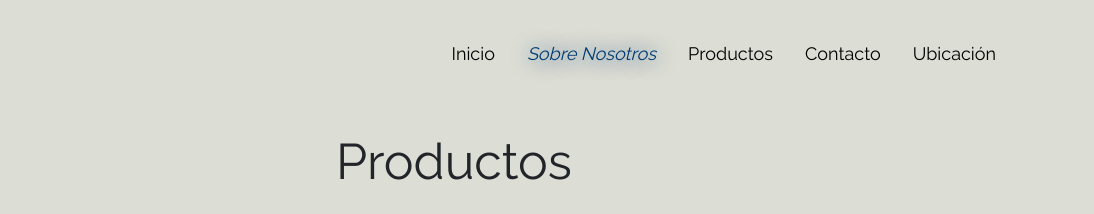
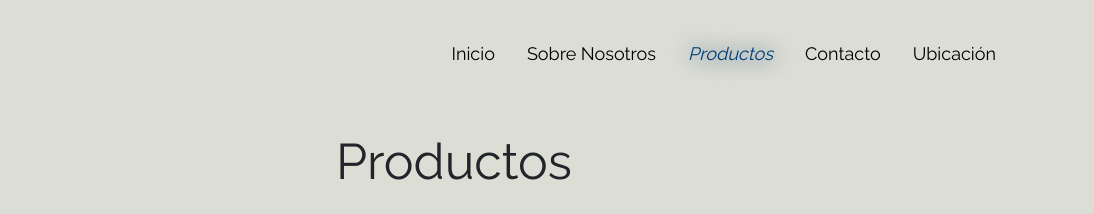
Before and after one commit to hernandanielzamora/Ferreteria-SASS-Boostrap-Hernan-Zamora, a plain HTML site: page pages/productos.html in a window 1280 px wide. Shown: the top 214 px of the page, 186-1280 px from the left. Drawn offline with nearby package versions, Linux system fonts and the light colour scheme.

Commit message:
Correción en links de navbar

```diff
--- a/pages/productos.html
+++ b/pages/productos.html
@@ -40,10 +40,10 @@
                       <a class="nav-link " aria-current="page" href="../index.html">Inicio</a>
                     </li>
                     <li class="nav-item">
-                      <a class="nav-link activeheader" href="../index.html#sobrenosotros">Sobre Nosotros</a>
+                      <a class="nav-link " href="../index.html#sobrenosotros">Sobre Nosotros</a>
                     </li>
                     <li class="nav-item">
-                      <a class="nav-link" href="productos.html">Productos</a>
+                      <a class="nav-link activeheader" href="productos.html">Productos</a>
                     </li>
                     <li class="nav-item">
                       <a class="nav-link" href="#contacto">Contacto</a>
```
